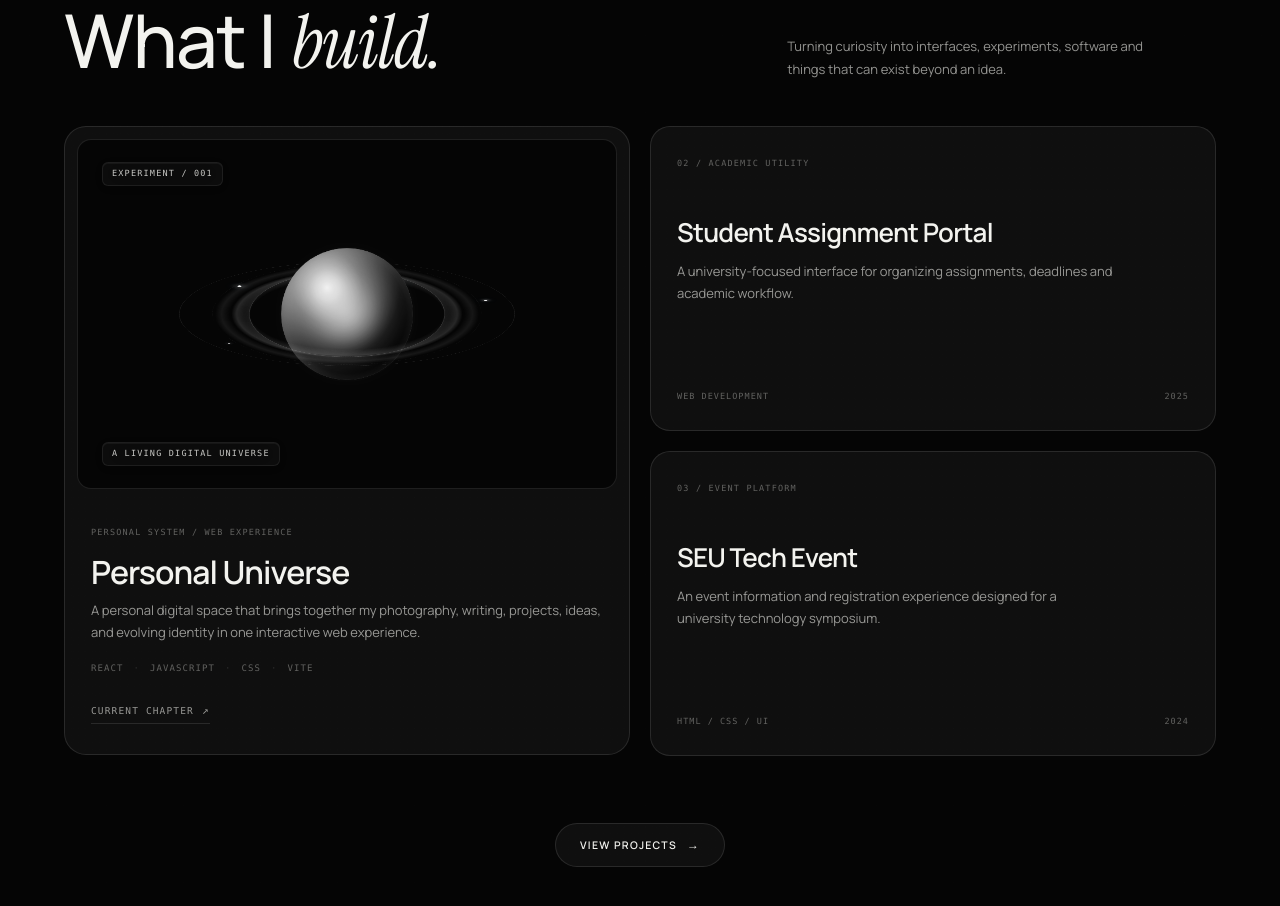
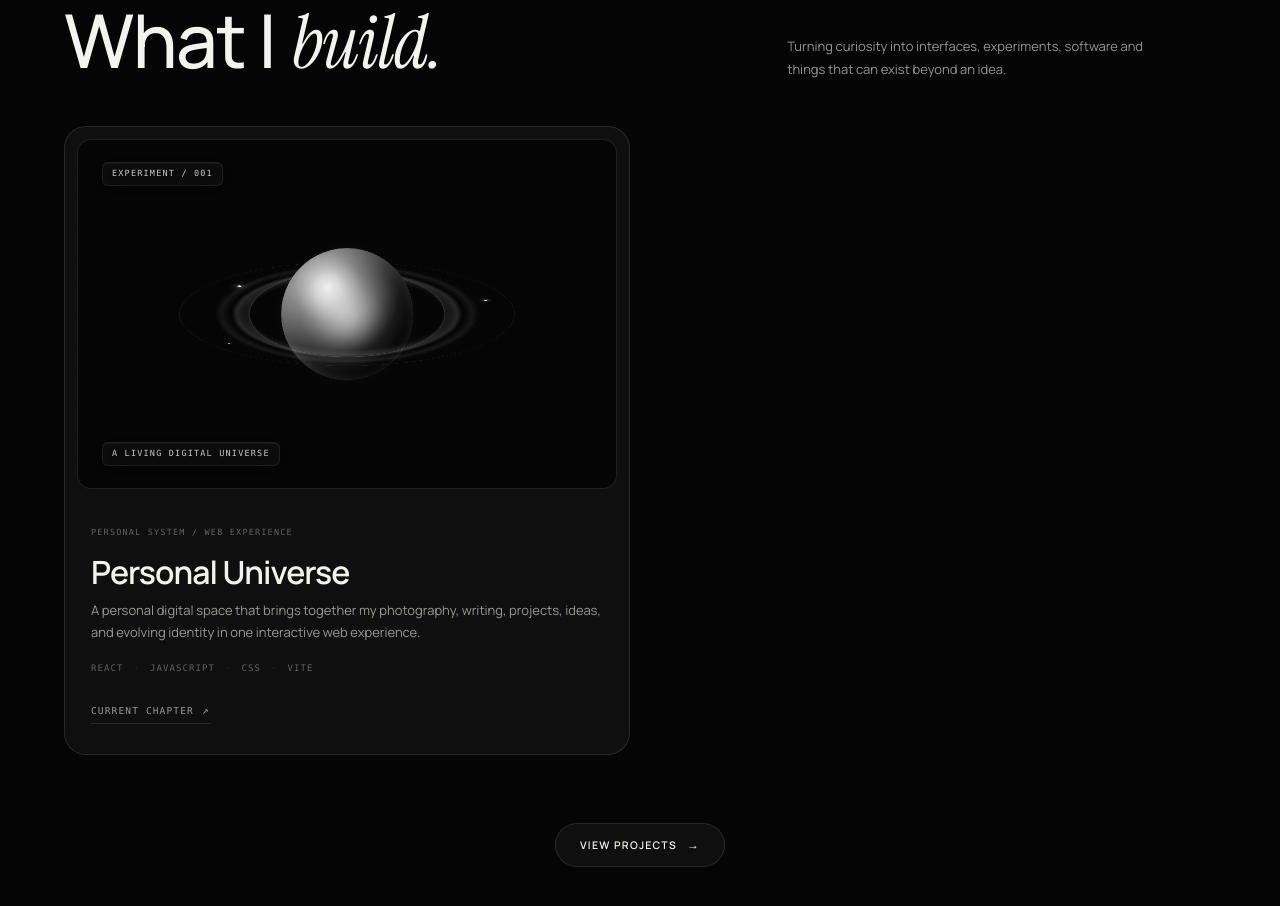
Before and after one commit to shahriarbappy60-ship-it/personal-universe, a React (Vite) app: page / in a window 1280 px wide. Shown: the part 3040-3946 px from the top of the page. Built offline with nearby package versions, Linux system fonts and the light colour scheme.

Commit message:
refine: keep home create section curated

```diff
--- a/src/components/home/CreateSection.jsx
+++ b/src/components/home/CreateSection.jsx
@@ -5,7 +5,6 @@ import { projectsData } from '../../data/projectsData';
 
 export default function CreateSection() {
   const featuredProject = projectsData.find(p => p.featured) || projectsData[0];
-  const secondaryProjects = projectsData.filter(p => !p.featured);
 
   return (
     <section className="section section-pad pt-32 md:pt-36 scroll-mt-28" id="create">
@@ -23,7 +22,7 @@ export default function CreateSection() {
       </div>
 
       {/* ASYMMETRIC CREATE COMPOSITION: PORTRAIT FEATURED ON LEFT, DUAL STACKED ON RIGHT */}
-      <div className="create-composition reveal">
+      <div className="create-composition create-composition-featured-only reveal">
         {/* LEFT: PORTRAIT PERSONAL UNIVERSE CARD */}
         <article className="project-feature project-feature-portrait">
           <div className="project-visual" id="projectVisual">
@@ -102,30 +101,6 @@ export default function CreateSection() {
           </div>
         </article>
 
-        {/* RIGHT: TWO SECONDARY PROJECT CARDS STACKED VERTICALLY */}
-        <div className="project-secondary-column">
-          {secondaryProjects.map((project, idx) => (
-            <Link
-              key={project.id}
-              to="/create"
-              className={`project-card reveal-item ${idx > 0 ? `delay-${idx}` : ''}`}
-              aria-label={`Explore ${project.title}`}
-            >
-              <div className="project-card-header">
-                <span className="project-index">{project.index} / {project.cardCategory}</span>
-                <span className="project-card-arrow" aria-hidden="true">↗</span>
-              </div>
-              <h3>{project.title}</h3>
-              <p>
-                {project.cardDescription}
-              </p>
-              <div className="project-bottom">
-                <span>{project.categoryTag}</span>
-                <span>{project.year}</span>
-              </div>
-            </Link>
-          ))}
-        </div>
       </div>
 
       {/* UNIFIED ARCHIVE CTA — INHERITS MOTHER BUTTON SYSTEM */}
```
